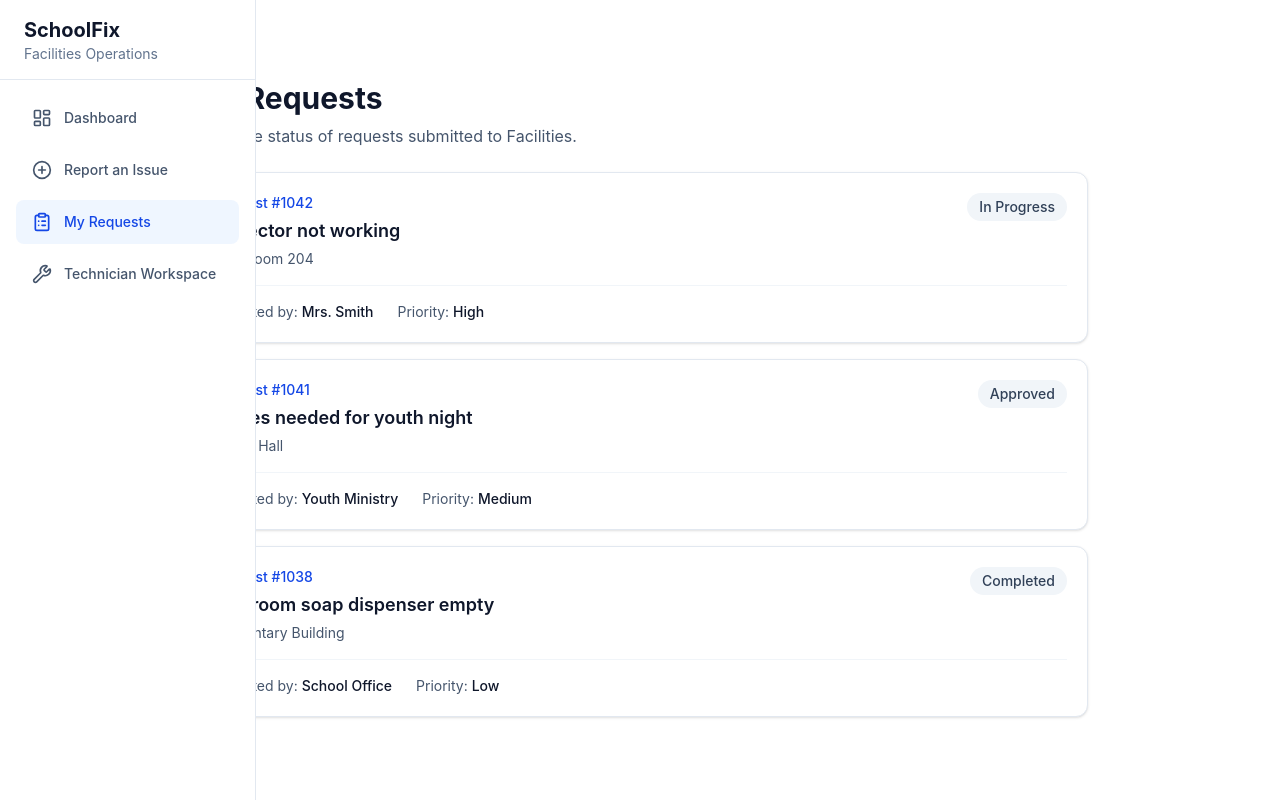
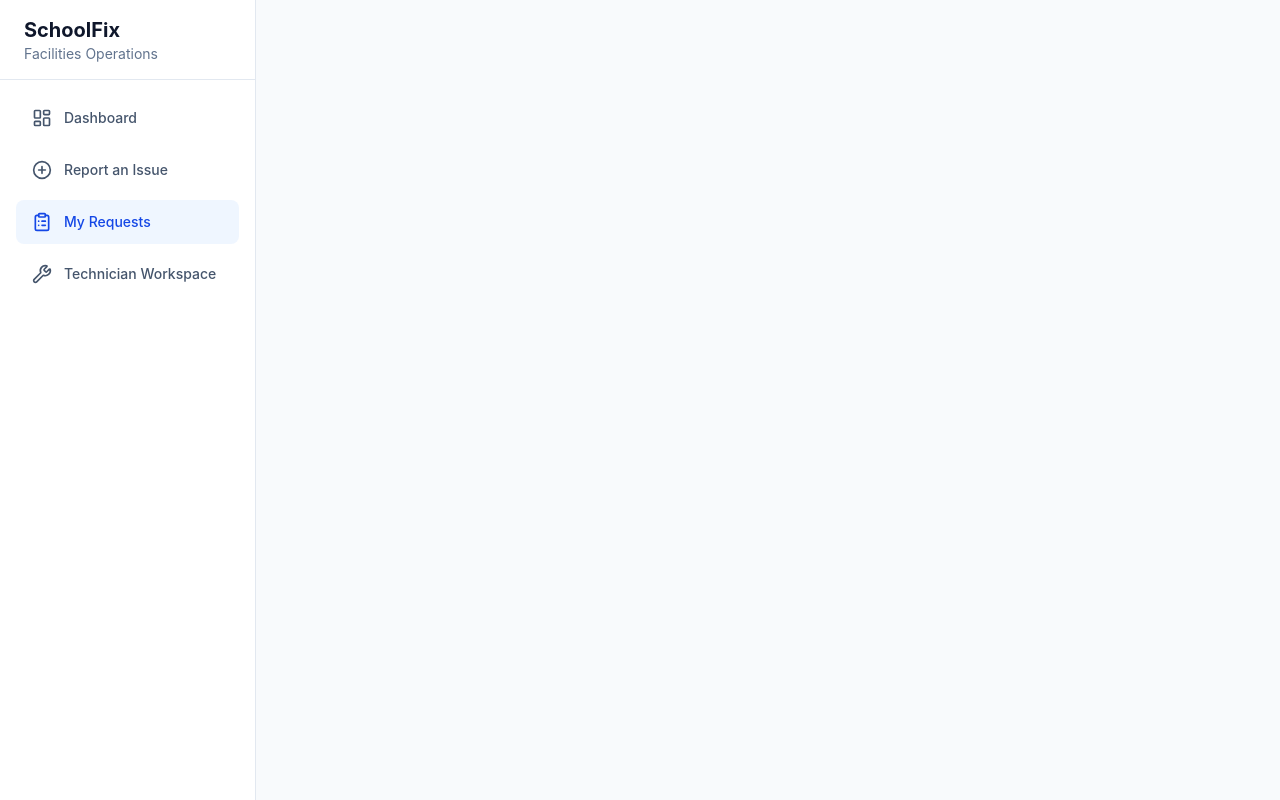
Before and after one commit to Noelke10/Schoolfix, a React (Vite) app in the folder frontend/: page /my-requests in a window 1280 px wide. Built offline with nearby package versions, Linux system fonts and the light colour scheme.

Commit message:
add request details page and routing

```diff
--- a/frontend/src/App.tsx
+++ b/frontend/src/App.tsx
@@ -5,6 +5,7 @@ import Dashboard from "./pages/Dashboard";
 import MyRequests from "./pages/MyRequests";
 import ReportIssue from "./pages/ReportIssue";
 import TechnicianDashboard from "./pages/TechnicianDashboard";
+import RequestDetails from "./pages/RequestDetails";
 
 function App() {
   return (
@@ -17,6 +18,7 @@ function App() {
           <Route path="/report-issue" element={<ReportIssue />} />
           <Route path="/my-requests" element={<MyRequests />} />
           <Route path="/technician" element={<TechnicianDashboard />} />
+          <Route path="/requests/:requestId" element={<RequestDetails />} />
 
           <Route path="*" element={<Navigate to="/dashboard" replace />} />
         </Route>
--- a/frontend/src/data/requests.ts
+++ b/frontend/src/data/requests.ts
@@ -4,25 +4,36 @@ export const sampleRequests: FacilityRequest[] = [
   {
     id: 1042,
     title: "Projector not working",
+    description:
+      "The classroom projector powers on, but no image appears from the teacher computer.",
     location: "Classroom 204",
     reportedBy: "Mrs. Smith",
+    reportedAt: "July 21, 2026 at 8:15 AM",
     status: "In Progress",
     priority: "High",
+    assignedTo: "Aaron Noelke",
   },
   {
-    id: 1041,
-    title: "Tables needed for youth night",
-    location: "Parish Hall",
-    reportedBy: "Youth Ministry",
+    id: 1043,
+    title: "Water leaking under sink",
+    description:
+      "Water is collecting beneath the sink cabinet and appears to be coming from the drain connection.",
+    location: "Elementary Building — Room 112",
+    reportedBy: "Ms. Johnson",
+    reportedAt: "July 21, 2026 at 9:05 AM",
+    status: "Awaiting Review",
+    priority: "Emergency",
+  },
+  {
+    id: 1044,
+    title: "Replace hallway light",
+    description:
+      "One ceiling light near the west stairwell is flickering and occasionally turns off.",
+    location: "Second Floor Hallway",
+    reportedBy: "Mr. Davis",
+    reportedAt: "July 20, 2026 at 2:30 PM",
     status: "Approved",
     priority: "Medium",
-  },
-  {
-    id: 1038,
-    title: "Restroom soap dispenser empty",
-    location: "Elementary Building",
-    reportedBy: "School Office",
-    status: "Completed",
-    priority: "Low",
+    assignedTo: "Aaron Noelke",
   },
 ];
--- a/frontend/src/layouts/Layout.tsx
+++ b/frontend/src/layouts/Layout.tsx
@@ -2,15 +2,20 @@ import { Outlet } from "react-router-dom";
 import Header from "../components/layout/Header";
 import Sidebar from "../components/layout/Sidebar";
 
-export default function Layout() {
+function Layout() {
   return (
-    <div>
+    <div className="min-h-screen bg-slate-50">
       <Sidebar />
 
-      <main>
+      <div>
         <Header />
-        <Outlet />
-      </main>
+
+        <main className="p-6">
+          <Outlet />
+        </main>
+      </div>
     </div>
   );
 }
+
+export default Layout;
--- a/frontend/src/pages/MyRequests.tsx
+++ b/frontend/src/pages/MyRequests.tsx
@@ -1,24 +1,7 @@
-import RequestCard from "../components/requests/RequestCard";
-import { sampleRequests } from "../data/requests";
-
-function MyRequests() {
+export default function MyRequests() {
   return (
-    <main className="p-8">
-      <section className="mx-auto max-w-4xl">
-        <h1 className="text-3xl font-bold text-slate-900">My Requests</h1>
-
-        <p className="mt-2 text-slate-600">
-          Track the status of requests submitted to Facilities.
-        </p>
-
-        <div className="mt-6 grid gap-4">
-          {sampleRequests.map((request) => (
-            <RequestCard key={request.id} request={request} />
-          ))}
-        </div>
-      </section>
-    </main>
+    <div>
+      <h1>My Requests</h1>
+    </div>
   );
 }
-
-export default MyRequests;
--- /dev/null
+++ b/frontend/src/pages/RequestDetails.tsx
@@ -0,0 +1,15 @@
+import { Link, useParams } from "react-router-dom";
+
+export default function RequestDetails() {
+  const { requestId } = useParams();
+
+  return (
+    <div>
+      <Link to="/my-requests">← Back to My Requests</Link>
+
+      <h1 className="mt-4 text-2xl font-bold">Request Details</h1>
+
+      <p className="mt-2">Request ID: {requestId}</p>
+    </div>
+  );
+}
--- a/frontend/src/types/request.ts
+++ b/frontend/src/types/request.ts
@@ -9,8 +9,11 @@ export type RequestPriority = "Low" | "Medium" | "High" | "Emergency";
 export interface FacilityRequest {
   id: number;
   title: string;
+  description: string;
   location: string;
   reportedBy: string;
+  reportedAt: string;
   status: RequestStatus;
   priority: RequestPriority;
+  assignedTo?: string;
 }
```
